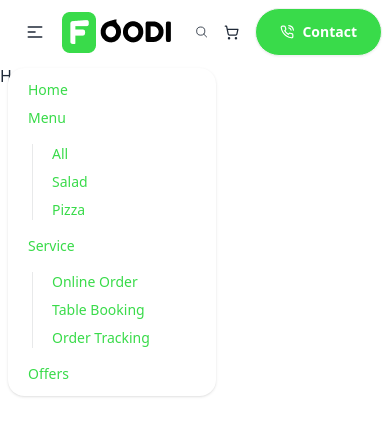
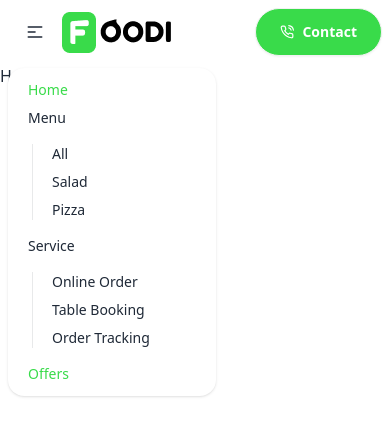
Before and after one commit to Sahil3982/Foodify, a React (Vite) app in the folder frontend/: page / in a window 390 px wide. Both pictures are taken after a click on the button 35 px from the left and 32 px from the top of the page. Shown: the top 436 px of the page. Built offline with nearby package versions, Linux system fonts and the light colour scheme.

Commit message:
Update Navbar.jsx

```diff
--- a/frontend/src/Components/Navbar.jsx
+++ b/frontend/src/Components/Navbar.jsx
@@ -29,10 +29,10 @@ const Navbar = () => {
             </div>
             <ul
               tabIndex={0}
-              className=" text-green menu menu-sm dropdown-content mt-3 z-[1] p-2 shadow bg-base-100 rounded-box w-52"
+              className=" menu menu-sm dropdown-content mt-3 z-[1] p-2 shadow bg-base-100 rounded-box w-52"
             >
               <li>
-                <a>Home</a>
+                <a className="text-green">Home</a>
               </li>
               <li>
                 <a>Menu</a>
@@ -63,7 +63,7 @@ const Navbar = () => {
                 </ul>
               </li>
               <li>
-                <a>Offers</a>
+                <a className="text-green">Offers</a>
               </li>
             </ul>
           </div>
@@ -114,9 +114,9 @@ const Navbar = () => {
             </li>
           </ul>
         </div>
-        <div className="navbar-end flex space-around gap-4 ">
-          <IoSearchOutline size={22} />
-          <LuShoppingCart size={25} />
+        <div className="navbar-end flex space-around gap-4  ">
+          <IoSearchOutline size={22}  className="hidden lg:flex"/>
+          <LuShoppingCart size={25} className="hidden lg:flex" />
           <a className="btn bg-green rounded-full px-6 text-white flex"><FiPhoneCall />
             Contact</a>
         </div>
```
